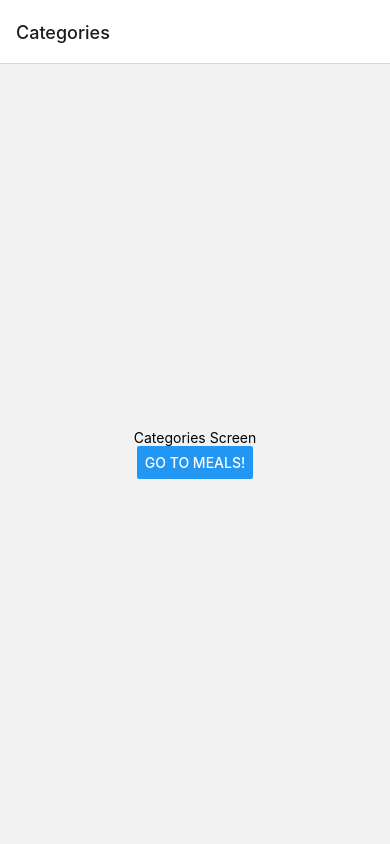
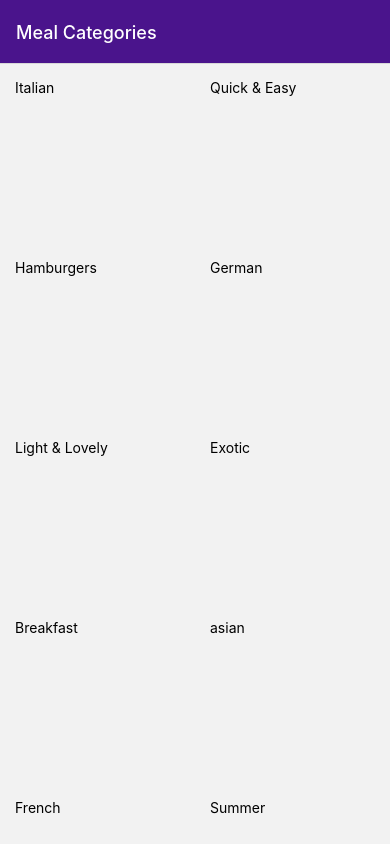
Before and after one commit to kenzhang0306/RN-Dev-Project, a React Native app: screen /Categories in a window 390 px wide. Built offline with nearby package versions, Linux system fonts and the light colour scheme.

Commit message:
modified:   App.js 	modified:   app.json 	new file:   constants/Colors.js 	new file:   data/dummy-data.js 	new file:   models/category.js 	modified:   screens/CategoriesScreen.js 	modified:   screens/CategoryMealsScreen.js

```diff
--- a/App.js
+++ b/App.js
@@ -58,6 +58,11 @@ export default function App() {
 
   return (
     <NavigationContainer>
+      <StatusBar
+        animated={true}
+        backgroundColor="#5b18ad"
+        barStyle="dark-content"
+      />
       <Stack.Navigator screenOptions={screenOptions}>
         <Stack.Screen name="Categories" component={CategoriesScreen} />
         <Stack.Screen name="CategoryMeals" component={CategoryMealsScreen} />
--- a/app.json
+++ b/app.json
@@ -8,8 +8,12 @@
     "userInterfaceStyle": "light",
     "splash": {
       "image": "./assets/splash.png",
-      "resizeMode": "contain",
-      "backgroundColor": "#ffffff"
+      "resizeMode": "cover",
+      "backgroundColor": "#ffffff",
+      "statusBar": {
+        "backgroundColor": "#FFFFFF",
+        "style": "dark"
+      }
     },
     "assetBundlePatterns": ["**/*"],
     "ios": {
--- /dev/null
+++ b/constants/Colors.js
@@ -0,0 +1,4 @@
+export default {
+  primaryColor: "#4a148c",
+  accentColor: "#ff6f00",
+};
--- /dev/null
+++ b/data/dummy-data.js
@@ -0,0 +1,14 @@
+import Category from "../models/category";
+
+export const CATEGORIES = [
+  new Category("c1", "Italian", "#f5428d"),
+  new Category("c2", "Quick & Easy", "#f54242"),
+  new Category("c3", "Hamburgers", "#f5a442"),
+  new Category("c4", "German", "#f5d142"),
+  new Category("c5", "Light & Lovely", "#368dff"),
+  new Category("c6", "Exotic", "#41d95d"),
+  new Category("c7", "Breakfast", "#9eecff"),
+  new Category("c8", "asian", "#b9ffb0"),
+  new Category("c9", "French", "#ffc7ff"),
+  new Category("c10", "Summer", "#47fced"),
+];
--- /dev/null
+++ b/models/category.js
@@ -0,0 +1,7 @@
+export default class Category {
+  constructor(id, title, color) {
+    this.id = id;
+    this.title = title;
+    this.color = color;
+  }
+}
--- a/screens/CategoriesScreen.js
+++ b/screens/CategoriesScreen.js
@@ -1,19 +1,55 @@
-import { View, Text, Button, StyleSheet } from "react-native";
-import React from "react";
+import {
+  View,
+  Text,
+  FlatList,
+  Button,
+  StyleSheet,
+  TouchableOpacity,
+} from "react-native";
+import React, { useLayoutEffect } from "react";
+import { CATEGORIES } from "../data/dummy-data";
+import Colors from "../constants/Colors";
+import { useNavigation } from "@react-navigation/native";
 
 export default function CategoriesScreen(props) {
+  const navigation = useNavigation();
+
+  useLayoutEffect(() => {
+    navigation.setOptions({
+      headerTitle: "Meal Categories",
+      headerStyle: {
+        backgroundColor: Colors.primaryColor,
+      },
+      headerTintColor: "white",
+    });
+  }, [navigation]);
+
+  const renderGridItem = (itemData) => {
+    return (
+      <TouchableOpacity
+        style={styles.gridItem}
+        onPress={() => {
+          props.navigation.navigate("CategoryMeals", {
+            categoryId: itemData.item.id,
+          });
+        }}
+      >
+        <View>
+          <Text>{itemData.item.title}</Text>
+        </View>
+      </TouchableOpacity>
+    );
+  };
+
   return (
-    <View style={styles.screen}>
-      <Text>Categories Screen</Text>
-      <Button
-        title="Go to Meals!"
-        onPress={() => {
-          props.navigation.navigate("CategoryMeals");
-          //replce can use in login as we dont wanna user go back to login screen
-          //props.navigation.replace("CategoryMeals");
-        }}
-      />
-    </View>
+    <FlatList
+      data={CATEGORIES}
+      renderItem={renderGridItem}
+      numColumns={2}
+      keyExtractor={(item, index) => {
+        return item.id;
+      }}
+    />
   );
 }
 
@@ -23,4 +59,9 @@ const styles = StyleSheet.create({
     justifyContent: "center",
     alignItems: "center",
   },
+  gridItem: {
+    flex: 1,
+    margin: 15,
+    height: 150,
+  },
 });
--- a/screens/CategoryMealsScreen.js
+++ b/screens/CategoryMealsScreen.js
@@ -1,7 +1,15 @@
 import { View, Text, Button, StyleSheet } from "react-native";
 import React from "react";
+import { useRoute } from "@react-navigation/native";
+import { CATEGORIES } from "../data/dummy-data";
 
 export default function CategoryMealsScreen(props) {
+  const route = useRoute();
+  //Since the route parameters may not always be available, we use the optional chaining operator (?.) to avoid potential errors if the parameters are undefined.
+  const itemId = route.params?.categoryId;
+  const selectedCategory = CATEGORIES.find(
+    (category) => category.id === itemId
+  );
   return (
     <View style={styles.screen}>
       <Text>Category Meals Screen</Text>
@@ -17,6 +25,9 @@ export default function CategoryMealsScreen(props) {
           props.navigation.goBack();
         }}
       />
+      <Text>
+        Item ID: {itemId}, Category Title: {selectedCategory.title}
+      </Text>
     </View>
   );
 }
```
